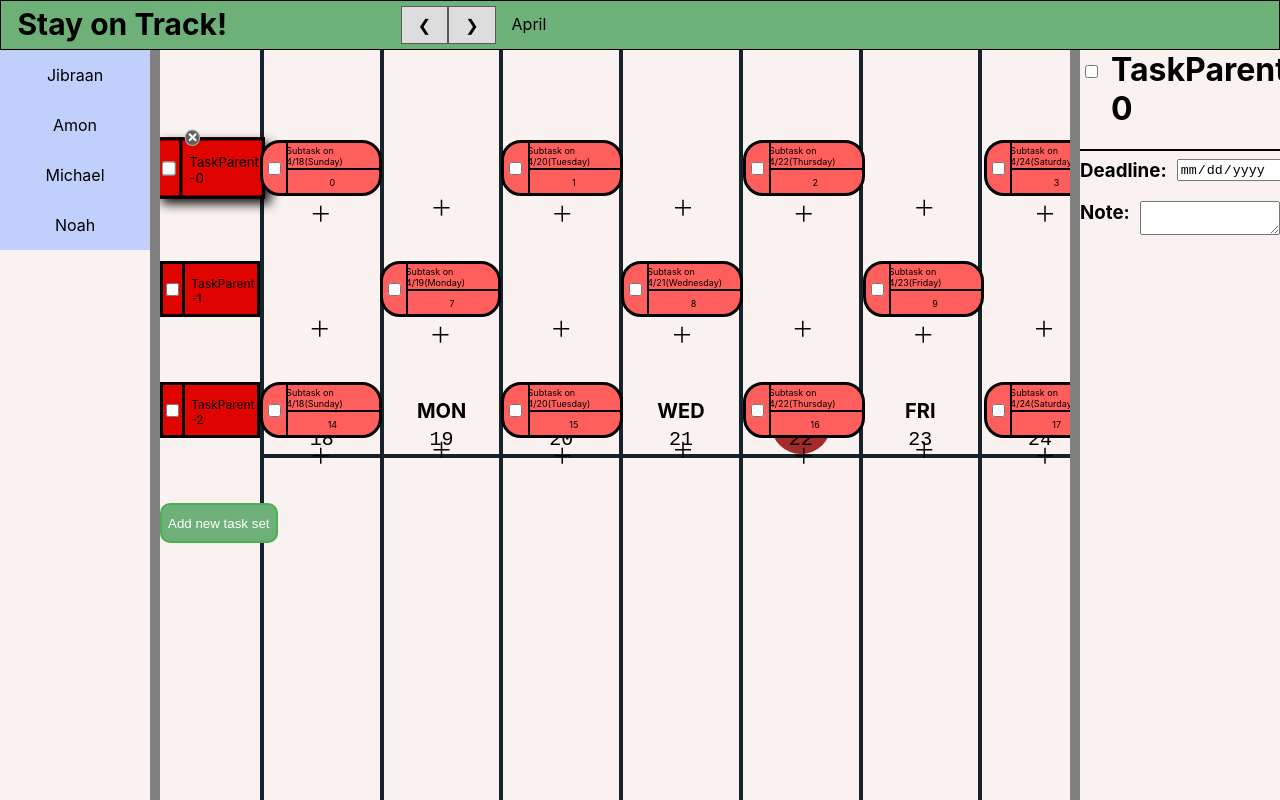
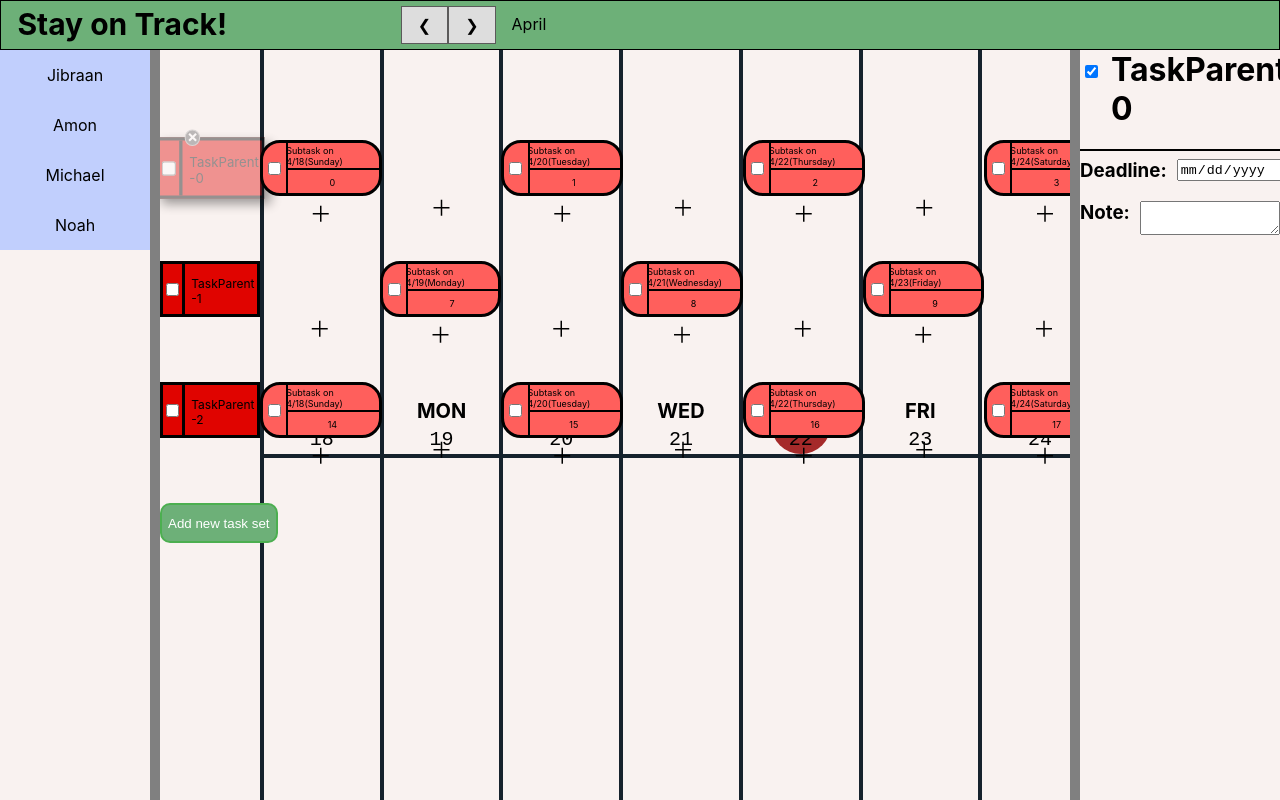
Before and after one commit to Goma0925/TaskRail, a React (Create React App) app in the folder taskrail_client/: page / in a window 1280 px wide. Both pictures are taken after a click on the checkbox 172 px from the left and 168 px from the top of the page. Built offline with nearby package versions, Linux system fonts and the light colour scheme.

Commit message:
Added parent fading functionality (does not yet fade children due to prop type ambiguity

```diff
--- a/taskrail_client/src/components/TaskNode/Decorators/WithSelectableSubtask/WithSelectableSubtask.css
+++ b/taskrail_client/src/components/TaskNode/Decorators/WithSelectableSubtask/WithSelectableSubtask.css
@@ -29,6 +29,6 @@
     z-index: -1;
 }
 
-.complete {
+.faded {
     opacity: 0.4;
 }
--- a/taskrail_client/src/components/TaskNode/Decorators/WithSelectableTaskParent/WithSelectableTaskParent.tsx
+++ b/taskrail_client/src/components/TaskNode/Decorators/WithSelectableTaskParent/WithSelectableTaskParent.tsx
@@ -51,7 +51,7 @@ export default function WithSelectableTaskParent<GenericProps>(NodeToDecorate: R
         deleteButtonClass += isSelected?"": " hide";
         return (
             <NodeToDecorate {...newProps}>
-                {newProps.children}
+                {/* {newProps.children} */}
                 <div className="taskparent-skin" style={{height:25}}>
                     <p contentEditable={true} onBlur={onChangeName}>{props.taskParent.getName()}</p>
                 </div>
--- a/taskrail_client/src/components/TaskNode/SubtaskNode.tsx
+++ b/taskrail_client/src/components/TaskNode/SubtaskNode.tsx
@@ -35,8 +35,8 @@ export default function SubtaskNode(props: SubtaskNodeProps&TaskNodeProps)
     if (isSelected){
         className += " selected"
     }
-    if (props.subtask.getStatus()){
-        className += " complete"
+    if (props.subtask.getStatus() || props.subtask.getParentComplete()){
+        className += " faded"
     }
     //Update props
     var newProps = produce(props, draftProps=>{
--- a/taskrail_client/src/components/TaskNode/TaskParentNode.tsx
+++ b/taskrail_client/src/components/TaskNode/TaskParentNode.tsx
@@ -1,5 +1,6 @@
 import produce from "immer";
 import { useDispatch } from "react-redux";
+import { UpdateTaskParent } from "../../redux/modules/TaskData/TaskDataActions";
 import WithCheckBox from "./Decorators/WithCheckBox";
 import WithSelectableTaskParent, { WithSelectableTaskParentProps } from "./Decorators/WithSelectableTaskParent/WithSelectableTaskParent";
 import TaskNode, { TaskNodeProps } from "./TaskNode";
@@ -7,7 +8,8 @@ import TaskNode, { TaskNodeProps } from "./TaskNode";
 type TaskParentNodeProps = WithSelectableTaskParentProps&TaskNodeProps;
 
 export default function TaskParentNode(props: TaskParentNodeProps){
-    const TaskParentNode = WithSelectableTaskParent(WithCheckBox(TaskNode));
+    // const TaskParentNode = WithSelectableTaskParent(WithCheckBox(TaskNode));
+    const TaskParentNode = WithSelectableTaskParent(TaskNode);
     // define function ^
     const dispatch = useDispatch();
     const completeTaskParent = ()=>{
@@ -41,6 +43,24 @@ export default function TaskParentNode(props: TaskParentNodeProps){
     //     props.className += " unfaded"
     // }
 
+    function onClickCheckbox(event: any) {
+        let updatedTaskParent = props.taskParent.getCopy();
+        if (updatedTaskParent.isComplete()) {
+            updatedTaskParent.uncompleteTask();
+            // unfade all children
+            // if (props.children != null) {
+            //     props.children.map(()=>{
+
+            //     })
+            // }
+            /* stuck here right now ^ */
+        } else {
+            updatedTaskParent.completeTask();
+            // fade all children
+        }
+        dispatch(new UpdateTaskParent(updatedTaskParent));
+    }
+
     var newProps = produce(props, draftProps=>{
         // Append className
         // draftProps.className = props.className + " faded";
@@ -57,7 +77,8 @@ export default function TaskParentNode(props: TaskParentNodeProps){
                 // onClickCheckBox={functionA}
                 taskParent={props.taskParent}
                 railUiSelection={props.railUiSelection}>
-
-                {/* {fadeOverlay} */}
+                <div className="checkbox-container">
+                    <input type="checkbox" className="float-checkbox" onClick={onClickCheckbox}/>
+                </div>
             </TaskParentNode>
 }
--- a/taskrail_client/src/models/ClientModels/Subtask.ts
+++ b/taskrail_client/src/models/ClientModels/Subtask.ts
@@ -6,6 +6,7 @@ export default class SubTask {
   private taskParentId: string;
   private note: string;
   private complete: boolean = false;
+  private parentComplete: boolean = false;
 
   public constructor(
     name: string,
@@ -14,7 +15,8 @@ export default class SubTask {
     assignedDate: Date,
     subtaskDeadline: Date,
     note = "",
-    complete?: boolean
+    complete?: boolean,
+    parentComplete?: boolean
   ) {
     this.name = name;
     this.assignedDate = assignedDate;
@@ -53,6 +55,14 @@ export default class SubTask {
 
   public uncompleteTask() {
     this.complete = false;
+  }
+
+  public setParentComplete() {
+    this.parentComplete = true;
+  }
+
+  public setParentUncomplete() {
+    this.parentComplete = false;
   }
   //getters
   public getName() {
@@ -95,4 +105,8 @@ export default class SubTask {
   public getStatus() {
     return this.complete;
   }
+
+  public getParentComplete() {
+    return this.parentComplete;
+  }
 }
--- a/taskrail_client/src/models/ClientModels/TaskParent.ts
+++ b/taskrail_client/src/models/ClientModels/TaskParent.ts
@@ -62,6 +62,14 @@ export default class TaskParent {
     this.currentFrameSubtaskIds = [];
   }
 
+  public completeTask() {
+    this.complete = true;
+  }
+
+  public uncompleteTask() {
+    this.complete = false;
+  }
+
   //getters
   public getName() {
     return this.name;
@@ -102,7 +110,8 @@ export default class TaskParent {
       this.name,
       this.id,
       this.taskParentDeadline,
-      this.currentFrameSubtaskIds
+      this.currentFrameSubtaskIds,
+      this.complete
     );
   }
 }
```
